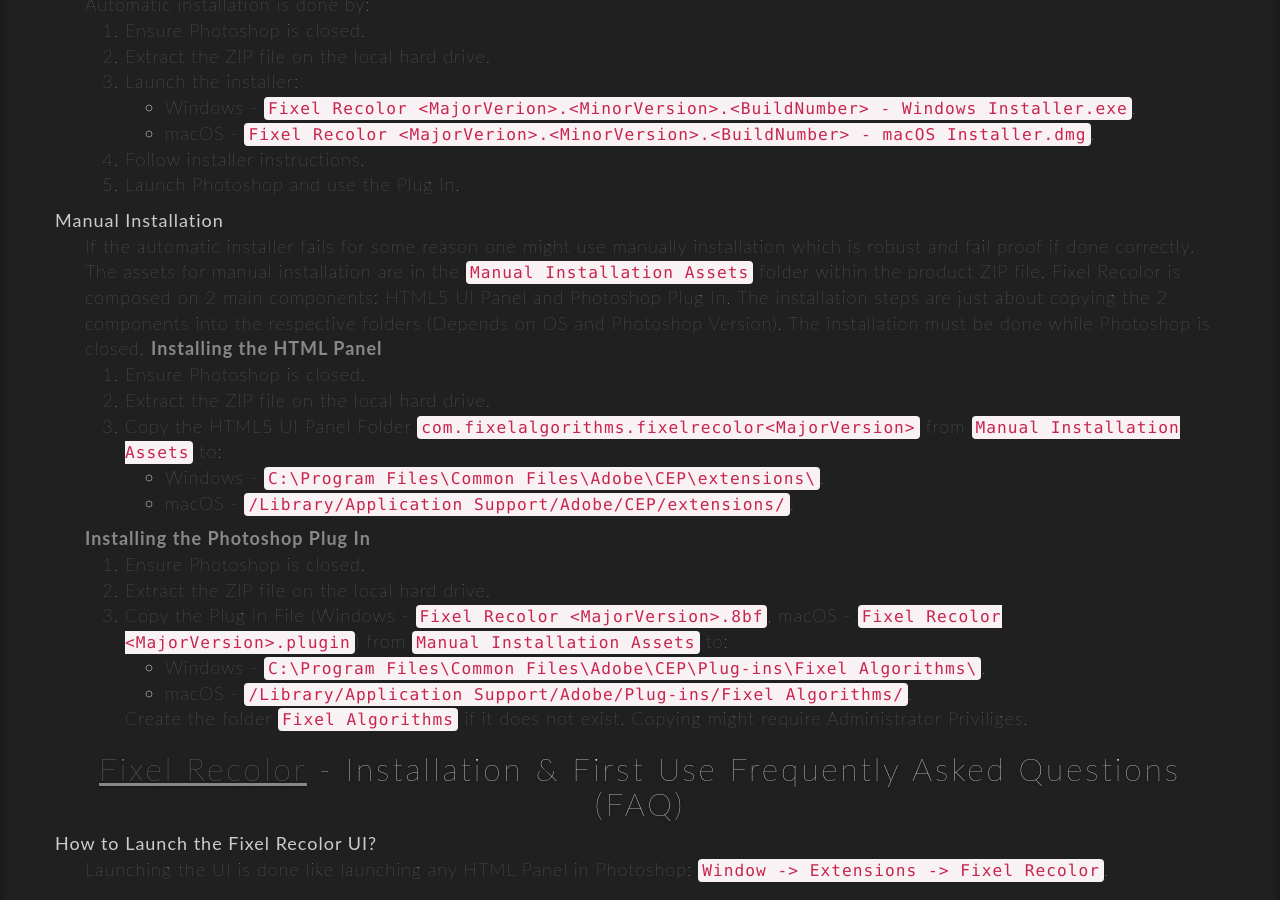
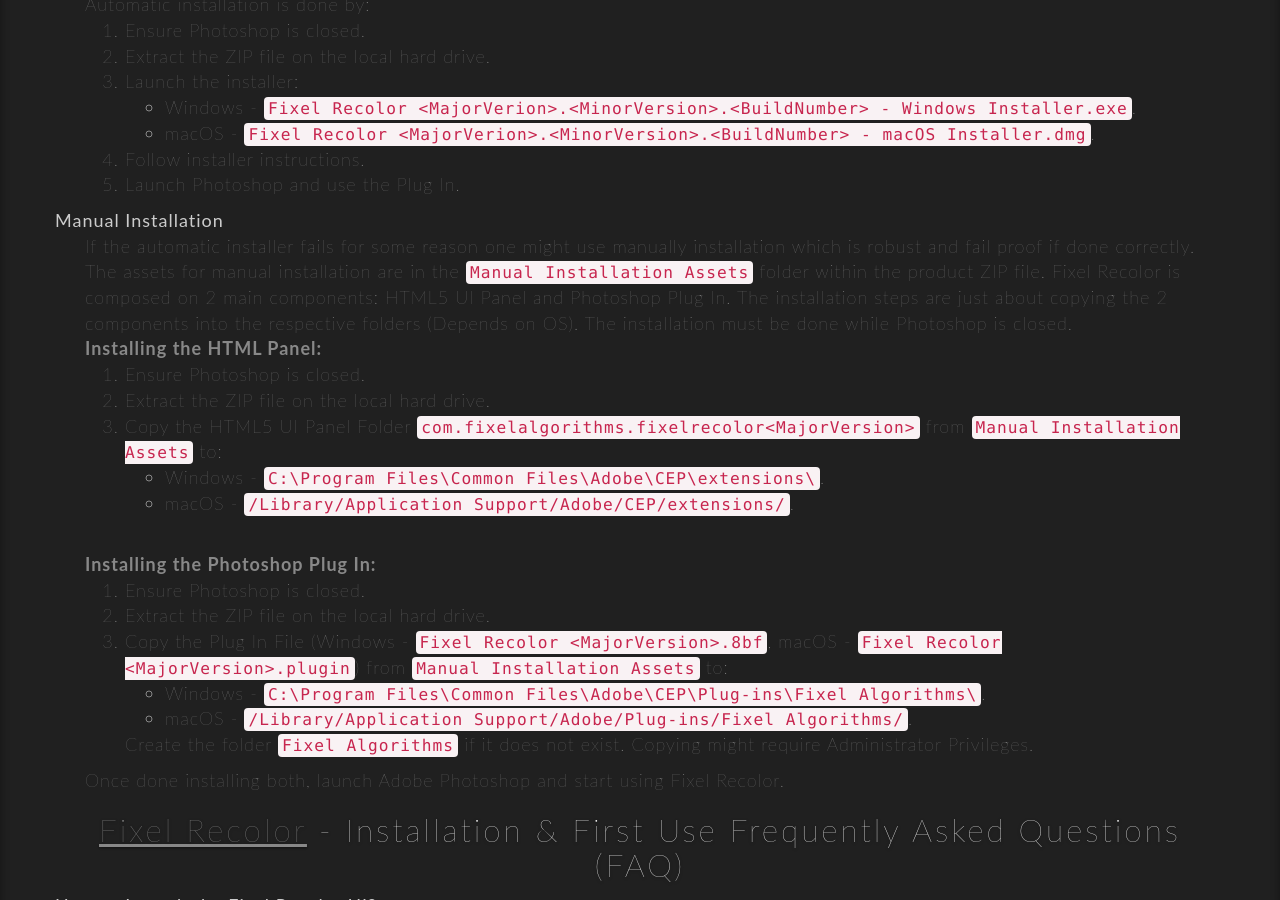
Before and after one commit to FixelAlgorithmsTeam/fixel, a Jekyll site: the page built from support/fixel-recolor-installation-guide.html, in a window 1280 px wide and 900 px high, scrolled down 947 px. Built offline with Jekyll 4.4.1, drawn with Linux system fonts in a browser that asks for light colours; nearby versions of some CDN libraries; comment, search, counter and statistics services are not loaded.

Commit message:
New 	- 	Working on Fixel Recolor Installation Page. Fixed 	- 	B Known Issues 	-	C To Do 	- 	D Remarks 	- 	E

```diff
--- a/support/fixel-recolor-installation-guide.html
+++ b/support/fixel-recolor-installation-guide.html
@@ -79,10 +79,11 @@
 							If the automatic installer fails for some reason one might use manually installation which is robust and fail proof if done correctly.
 							The assets for manual installation are in the <code>Manual Installation Assets</code> folder within the product ZIP file.
 							Fixel Recolor is composed on 2 main components: HTML5 UI Panel and Photoshop Plug In.
-							The installation steps are just about copying the 2 components into the respective folders (Depends on OS and Photoshop Version).
+							The installation steps are just about copying the 2 components into the respective folders (Depends on OS).
 							The installation must be done while Photoshop is closed.
 
-							<b>Installing the HTML Panel</b>
+							<br>
+							<b>Installing the HTML Panel:</b>
 							<ol>
 							<li>Ensure Photoshop is closed.</li>
 							<li>Extract the ZIP file on the local hard drive.</li>
@@ -91,8 +92,8 @@
 								<li>macOS - <code>/Library/Application Support/Adobe/CEP/extensions/</code>.</li>
 							</ul>
 							</ol>
-
-							<b>Installing the Photoshop Plug In</b>
+							<br>
+							<b>Installing the Photoshop Plug In:</b>
 							<ol>
 							<li>Ensure Photoshop is closed.</li>
 							<li>Extract the ZIP file on the local hard drive.</li>
@@ -101,8 +102,10 @@
 								<li>macOS - <code>/Library/Application Support/Adobe/Plug-ins/Fixel Algorithms/</code>.</li>
 							</ul>
 							Create the folder <code>Fixel Algorithms</code> if it does not exist.
-							Copying might require Administrator Priviliges.
+							Copying might require Administrator Privileges.
 							</ol>
+
+							Once done installing both, launch Adobe Photoshop and start using Fixel Recolor.
 						</dd>
 					</div>
 				</dl>
```
